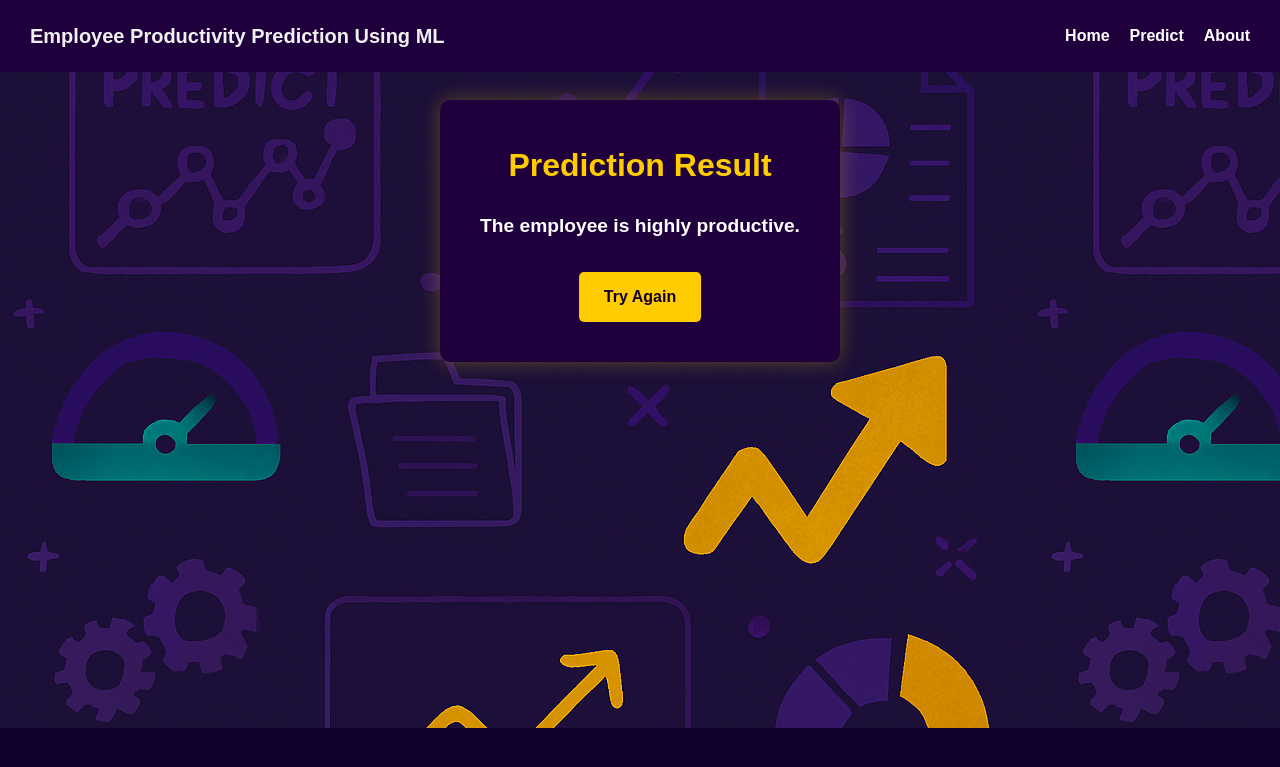
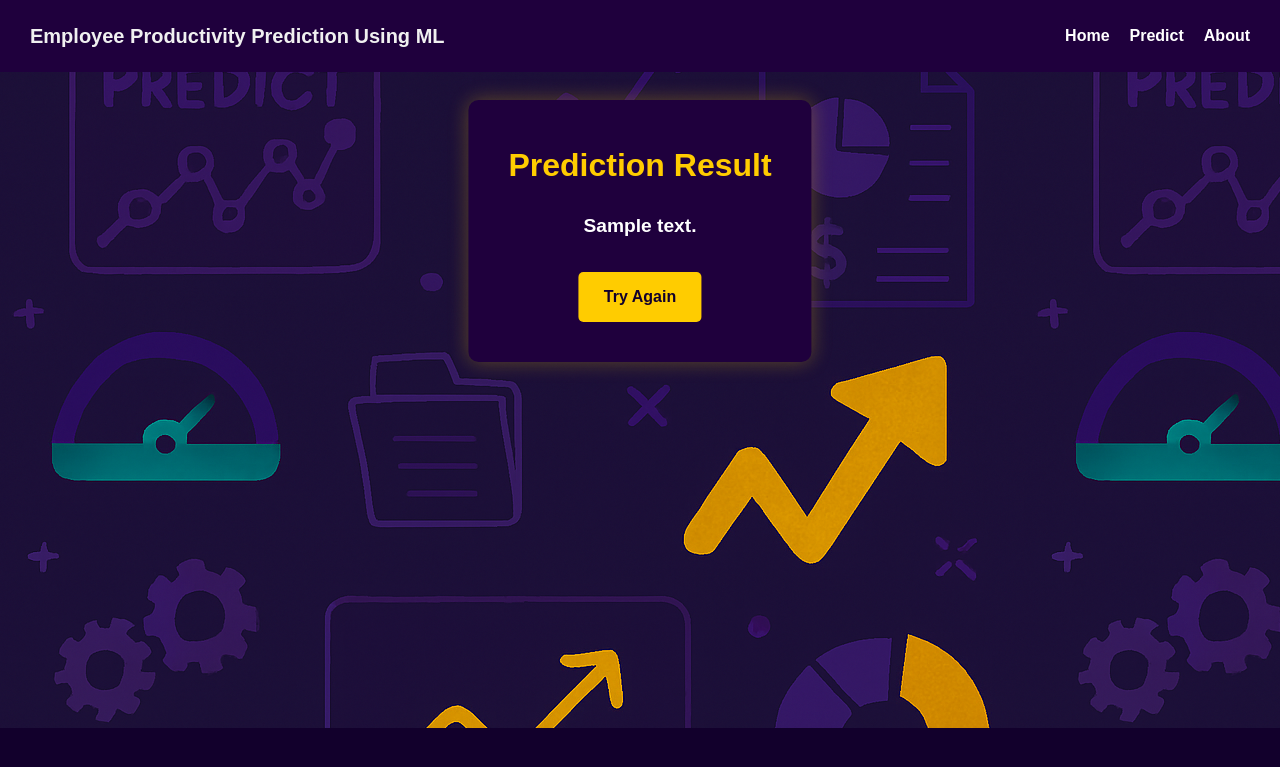
Before and after one commit to Saisanathbabu/Employee-Performance-Prediction-Using-Machine-Learning, a Flask app: template flask_app/templates/Submit.html in a window 1280 px wide. Shown: the top 767 px of the page. Run offline with Flask 3, Linux system fonts and the light colour scheme; the template is opened without the code that fills it: most values are stand-ins (such as "Sample title", 1, 10 or a date in 2020); parts of the project's set-up code (start-up, migrations or seed data) failed here and were passed over.

Commit message:
Submit.html

```diff
--- a/flask_app/templates/Submit.html
+++ b/flask_app/templates/Submit.html
@@ -20,7 +20,7 @@
 <section class="result-section">
   <div class="popup-box">
     <h1>Prediction Result</h1>
-    <p class="prediction-text">The employee is highly productive.</p>
+    <p class="prediction-text">{{ prediction_text }}</p>
     <a href="{{ url_for('predict') }}" class="try-again-btn">Try Again</a>
   </div>
 </section>
```
